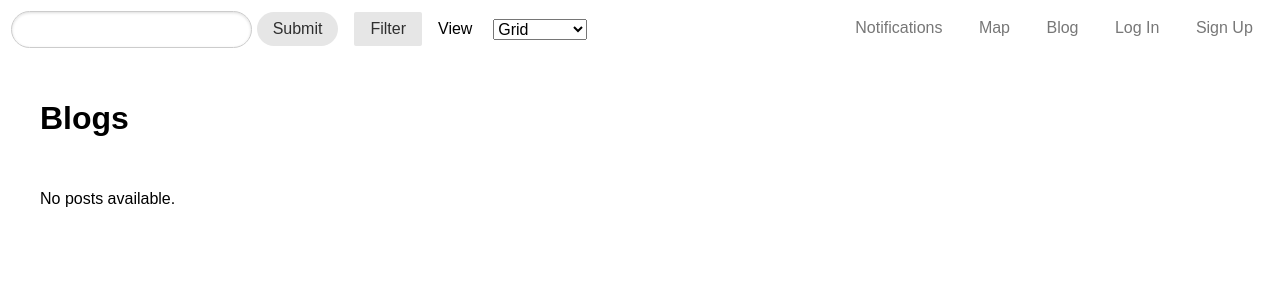
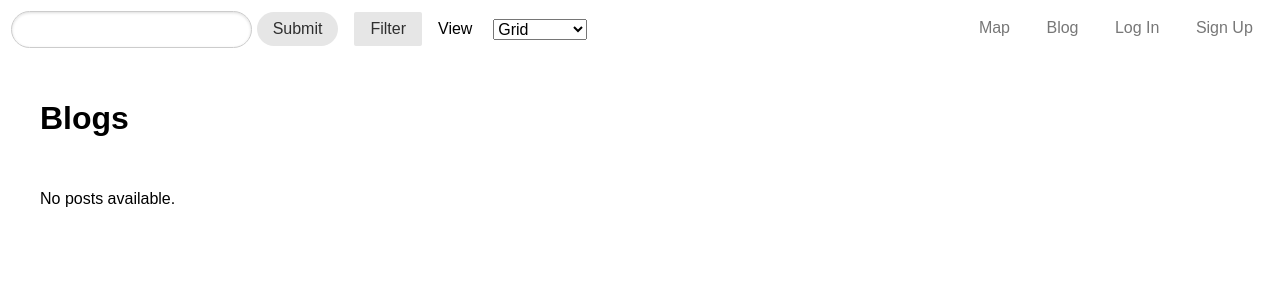
Before and after one commit to CSCI-5117-F26/developing-the-interactive-web-project-1-group-2, a Flask app: page /blog in a window 1280 px wide. Shown: the top 300 px of the page. Run offline with Flask 3, Linux system fonts and the light colour scheme; data that the repository does not hold is empty; parts of the project's set-up code (start-up, migrations or seed data) failed here and were passed over; some libraries are stand-ins or nearby versions.

Commit message:
Removed notification

```diff
--- a/project1/src/project1/templates/layout.html
+++ b/project1/src/project1/templates/layout.html
@@ -17,7 +17,6 @@
         {% endblock %}
         <div class="pure-u-1-2">
             <div id="menu" class="pure-menu pure-menu-horizontal">
-                <a href="/notifcations" class="pure-menu-item pure-menu-link">Notifications</a>
                 <a href="/map" class="pure-menu-item pure-menu-link">Map</a>
                 <a href="/blog" class="pure-menu-item pure-menu-link">Blog</a>
                 {% if session.user_token %}
```
